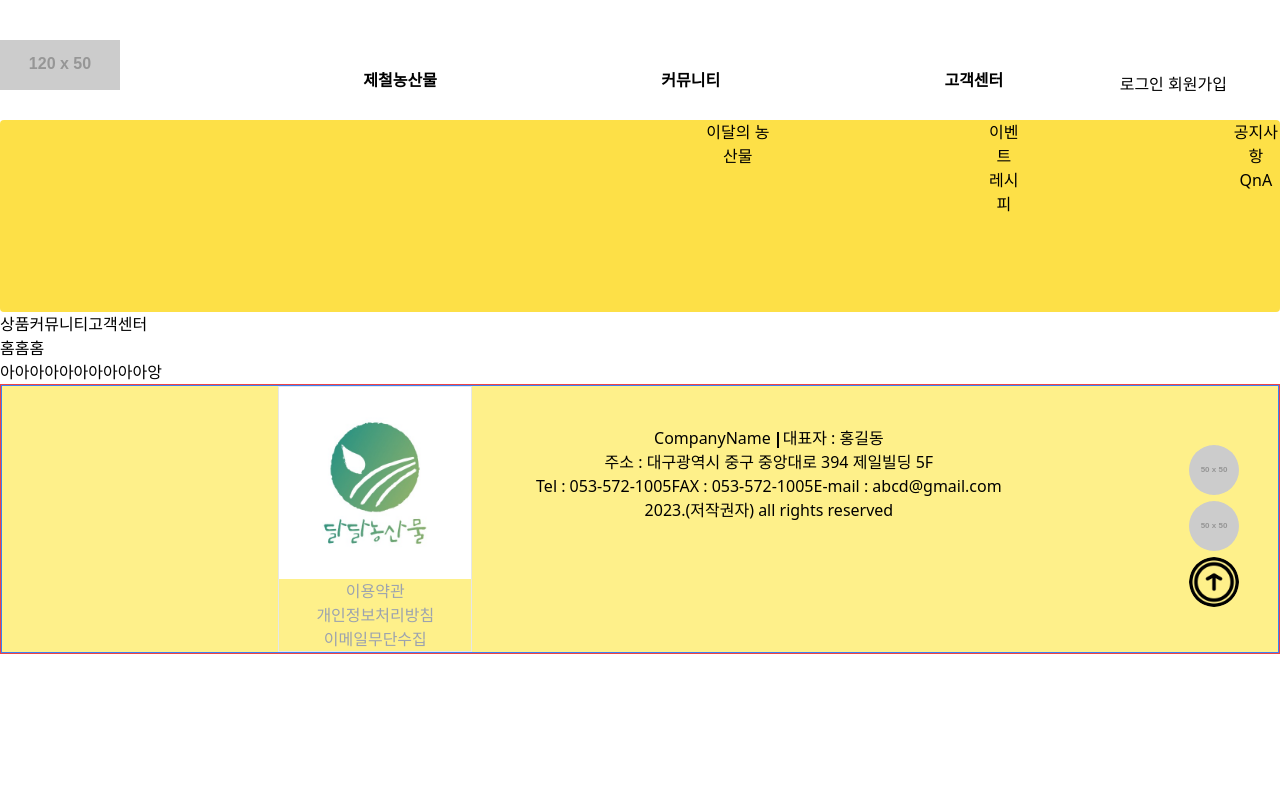
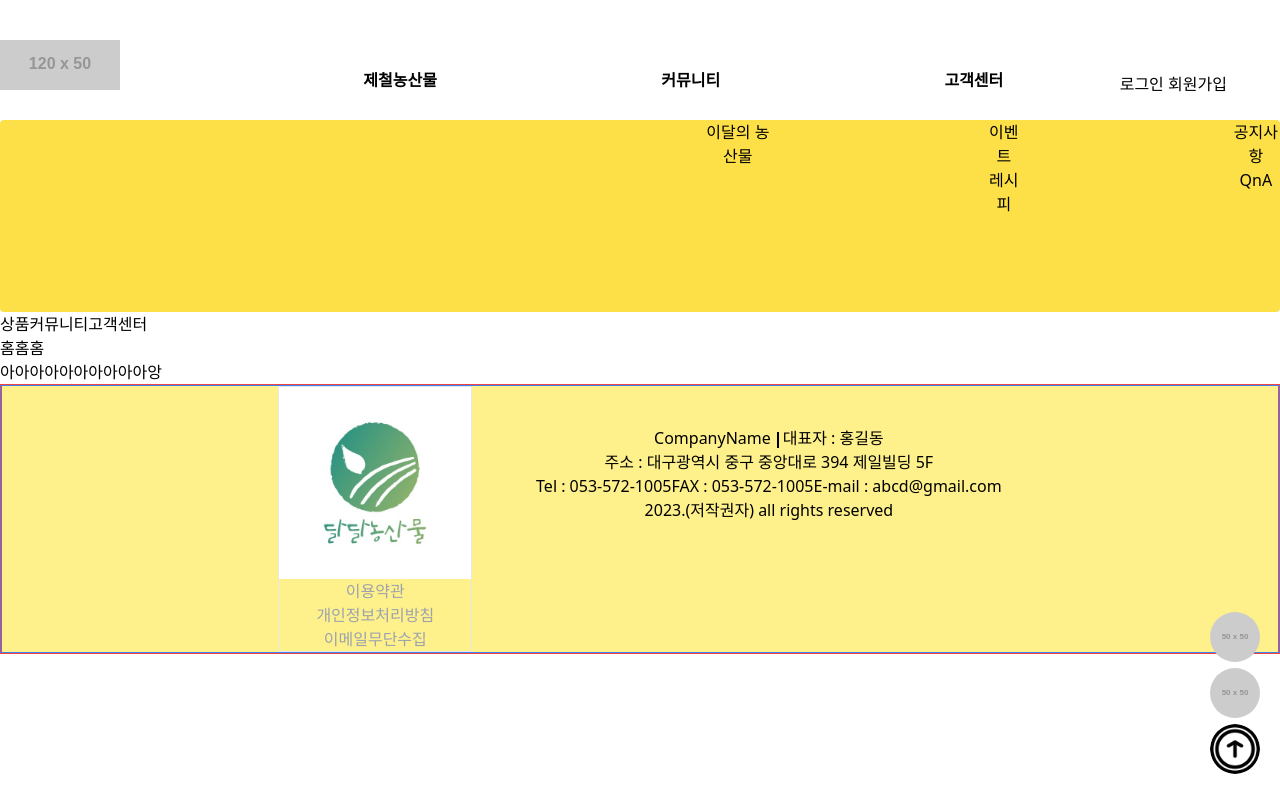
Before and after one commit to KwonHyeokGeon/food, a Vue app: page / in a window 1280 px wide. Built offline with nearby package versions, Linux system fonts and the light colour scheme.

Commit message:
230518-PM-1215 Top버튼수정

```diff
--- a/src/components/FooterCom.vue
+++ b/src/components/FooterCom.vue
@@ -1,10 +1,6 @@
 <template>
   <div class="w-full border-red-500 border relative bg-yellow-200">
-    <div class="absolute right-10 bottom-10">
-        <button><img src="http://via.placeholder.com/50x50" alt="img" class="rounded-full"></button><br>
-        <button><img src="http://via.placeholder.com/50x50" alt="img" class="rounded-full"></button><br>
-        <button><img src="../assets/img/totop.png" alt="img" class="w-[50px] rounded-full"></button>
-    </div>
+
       <div class="max-w-7xl flex justify-center gap-x-[5%] mx-auto border-blue-500 border">
           <div class="border">
             <!-- <img src="http://via.placeholder.com/120x50" alt="logo"> -->
@@ -28,12 +24,33 @@
           </div>
       </div>
   </div>
+
+  <button class="z-50 rounded fixed right-5 bottom-5">
+
+  </button>
+
+
+  <div class="z-50 fixed right-5 bottom-5">
+        <button><img src="http://via.placeholder.com/50x50" alt="img" class="rounded-full"></button><br>
+        <button><img src="http://via.placeholder.com/50x50" alt="img" class="rounded-full"></button><br>
+        <!-- <button><img src="../assets/img/totop.png" alt="img" class="rounded-full w-[50px]"></button><br> -->
+        <button @click="scrollTop"><img src="../assets/img/totop.png" alt="img" class="w-[50px] rounded-full" ></button>
+    </div>
 </template>
 
 <script>
 export default {
-  name:"FooterPage"
-
+  name:"FooterPage",
+  data() {
+    return {
+      TopBtnChk:false
+    }
+  },
+  methods: {
+    scrollTop(){
+      window.scrollTo({top:0,behavior:'smooth'})
+    }
+  }
 
 
 }
```
